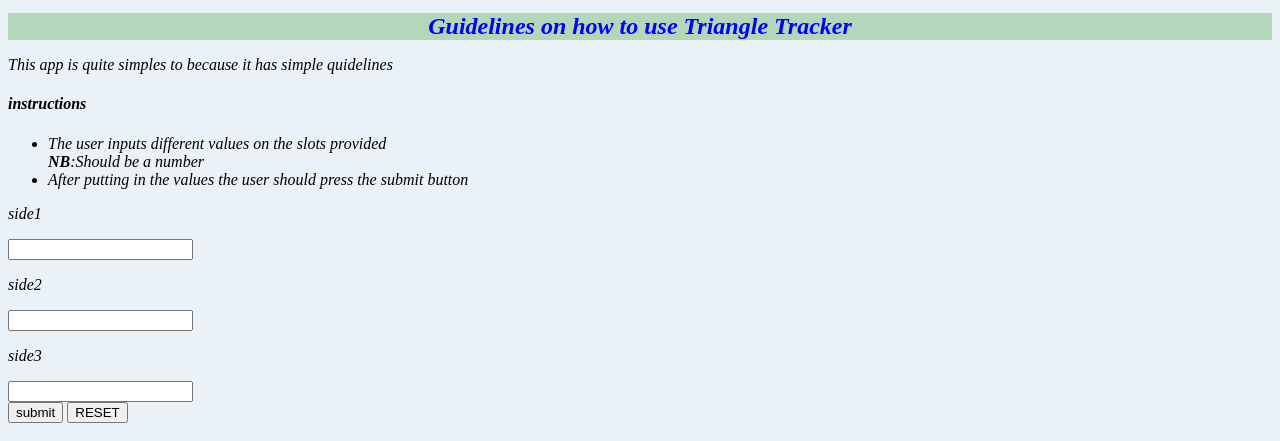
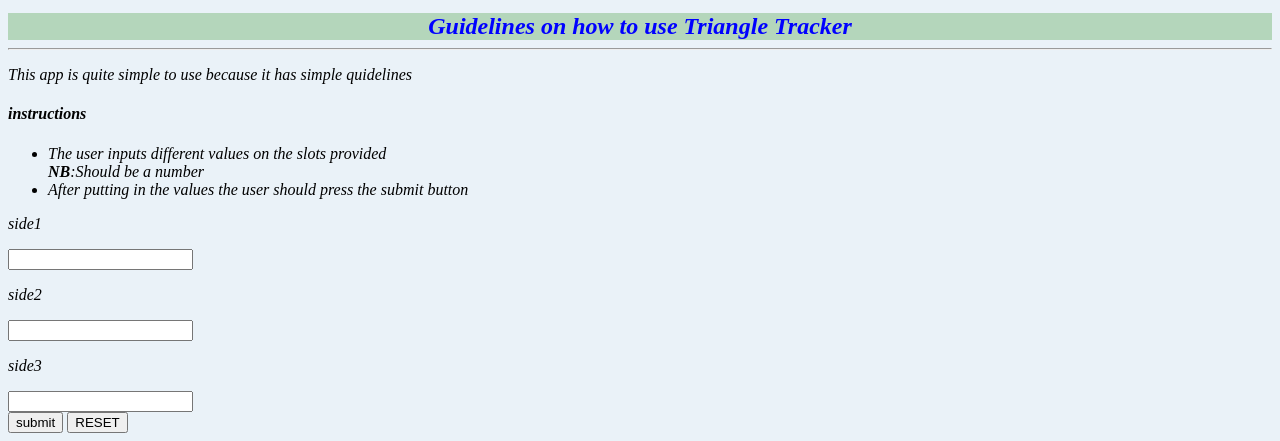
Before and after one commit to iankurao/Triangle-Tracker-, a plain HTML site: page index.html in a window 1280 px wide. Shown: the part 2241-2682 px from the top of the page. Drawn offline with Linux system fonts and the light colour scheme.

Commit message:
make new changes

```diff
--- a/index.html
+++ b/index.html
@@ -63,7 +63,8 @@
         <!--This is the Triangle-Tracker- /-->
         <section>
           <h2>Guidelines on how to use Triangle Tracker</h2>
-          <p>This app is quite simples to because it has simple quidelines</p>
+          <hr>
+          <p>This app is quite simple to use  because it has simple quidelines</p>
           <h4>instructions</h4>
            <ul>
              <li>The user inputs different values on the slots provided</li>
```
